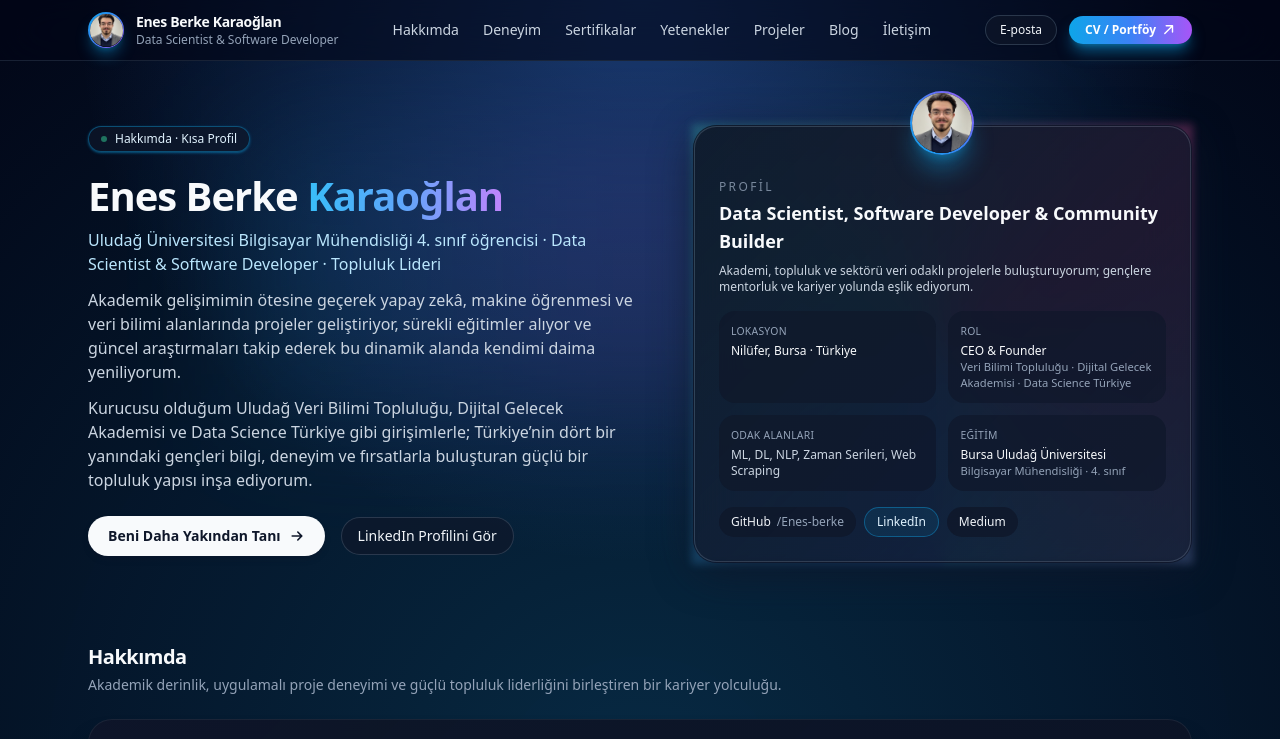
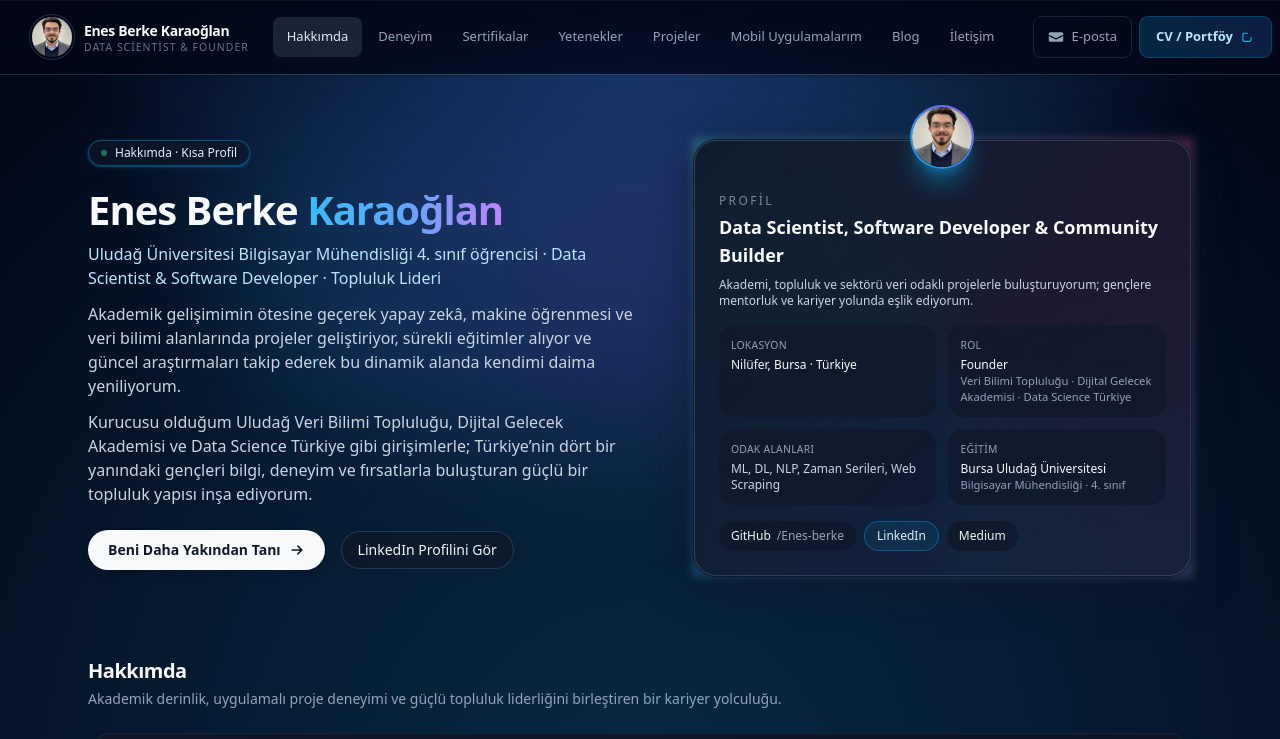
Before and after one commit to emrahhkucuk/emrahhkucuk.github.io, a website: page index.html in a window 1280 px wide. Shown: the top 739 px of the page. Drawn offline with nearby package versions, Linux system fonts and the light colour scheme.

Commit message:
upgrade 1.1

```diff
--- a/index.html
+++ b/index.html
@@ -100,6 +100,33 @@
       opacity: 1;
       transform: translateY(0);
     }
+
+    /* Header: active nav link */
+    header .nav-link.active {
+      color: rgb(226 232 240);
+      background: rgba(51, 65, 85, 0.5);
+    }
+
+    /* Full-width modern header */
+    .header-bar {
+      background: linear-gradient(180deg, rgba(2, 6, 23, 0.92) 0%, rgba(2, 6, 23, 0.78) 100%);
+      backdrop-filter: blur(20px);
+      -webkit-backdrop-filter: blur(20px);
+      border-bottom: 1px solid rgba(51, 65, 85, 0.6);
+      box-shadow:
+        0 1px 0 0 rgba(255, 255, 255, 0.04) inset,
+        0 1px 3px 0 rgba(0, 0, 0, 0.2);
+    }
+    .header-bar::after {
+      content: "";
+      position: absolute;
+      left: 0;
+      right: 0;
+      bottom: -1px;
+      height: 1px;
+      background: linear-gradient(90deg, transparent 0%, rgba(56, 189, 248, 0.25) 40%, rgba(129, 140, 248, 0.2) 60%, transparent 100%);
+      pointer-events: none;
+    }
   </style>
 </head>
 
@@ -115,49 +142,40 @@
     </div>
   </div>
 
-  <header
-    class="sticky top-0 z-40 border-b border-slate-800/80 bg-slate-950/80 backdrop-blur-xl supports-[backdrop-filter]:bg-slate-950/60">
-    <div class="mx-auto flex max-w-6xl items-center justify-between px-4 py-3 lg:px-6">
-      <div class="flex items-center gap-3">
-        <div
-          class="flex h-9 w-9 items-center justify-center rounded-full bg-gradient-to-br from-sky-500 via-blue-500 to-purple-500 p-[1.5px] shadow-lg shadow-sky-500/40">
-          <div class="h-full w-full overflow-hidden rounded-full bg-slate-900">
-            <img src="./görsel/ebk.jpeg" alt="Enes Berke Karaoğlan" class="h-full w-full object-cover object-center"
-              loading="lazy" />
-          </div>
+  <header class="header-bar sticky top-0 z-40 w-full relative">
+    <div class="mx-auto flex max-w-7xl items-center justify-between gap-6 px-5 py-4 sm:px-6 lg:px-8">
+      <a href="#" class="flex items-center gap-3 shrink-0">
+        <div class="relative h-10 w-10 overflow-hidden rounded-full ring-1 ring-slate-600/50 ring-offset-2 ring-offset-slate-950">
+          <img src="./görsel/ebk.jpeg" alt="Enes Berke Karaoğlan" class="h-full w-full object-cover" loading="lazy" />
         </div>
-        <div class="leading-tight">
-          <p class="text-sm font-semibold tracking-tight text-slate-50">
-            Enes Berke Karaoğlan
-          </p>
-          <p class="text-xs text-slate-400">
-            Data Scientist & Software Developer
-          </p>
+        <div class="hidden leading-tight sm:block">
+          <span class="text-sm font-semibold tracking-tight text-slate-50 whitespace-nowrap">Enes Berke Karaoğlan</span>
+          <span class="block text-[0.65rem] font-medium uppercase tracking-widest text-slate-500 whitespace-nowrap">Data Scientist & Founder</span>
         </div>
-      </div>
+      </a>
 
-      <nav class="hidden items-center gap-6 text-sm font-medium text-slate-300 md:flex">
-        <a href="#about" class="hover:text-sky-400 transition-colors">Hakkımda</a>
-        <a href="#experience" class="hover:text-sky-400 transition-colors">Deneyim</a>
-        <a href="#certificates" class="hover:text-sky-400 transition-colors">Sertifikalar</a>
-        <a href="#skills" class="hover:text-sky-400 transition-colors">Yetenekler</a>
-        <a href="#projects" class="hover:text-sky-400 transition-colors">Projeler</a>
-        <a href="#blog" class="hover:text-sky-400 transition-colors">Blog</a>
-        <a href="#contact" class="hover:text-sky-400 transition-colors">İletişim</a>
+      <nav class="hidden lg:flex items-center gap-0.5 flex-nowrap justify-center shrink-0" role="navigation">
+        <a href="#about" class="nav-link whitespace-nowrap shrink-0 rounded-lg px-3.5 py-2.5 text-[0.8125rem] font-medium text-slate-400 hover:bg-slate-800/50 hover:text-slate-100 transition-colors">Hakkımda</a>
+        <a href="#experience" class="nav-link whitespace-nowrap shrink-0 rounded-lg px-3.5 py-2.5 text-[0.8125rem] font-medium text-slate-400 hover:bg-slate-800/50 hover:text-slate-100 transition-colors">Deneyim</a>
+        <a href="#certificates" class="nav-link whitespace-nowrap shrink-0 rounded-lg px-3.5 py-2.5 text-[0.8125rem] font-medium text-slate-400 hover:bg-slate-800/50 hover:text-slate-100 transition-colors">Sertifikalar</a>
+        <a href="#skills" class="nav-link whitespace-nowrap shrink-0 rounded-lg px-3.5 py-2.5 text-[0.8125rem] font-medium text-slate-400 hover:bg-slate-800/50 hover:text-slate-100 transition-colors">Yetenekler</a>
+        <a href="#projects" class="nav-link whitespace-nowrap shrink-0 rounded-lg px-3.5 py-2.5 text-[0.8125rem] font-medium text-slate-400 hover:bg-slate-800/50 hover:text-slate-100 transition-colors">Projeler</a>
+        <a href="#mobile-apps" class="nav-link whitespace-nowrap shrink-0 rounded-lg px-3.5 py-2.5 text-[0.8125rem] font-medium text-slate-400 hover:bg-slate-800/50 hover:text-slate-100 transition-colors">Mobil Uygulamalarım</a>
+        <a href="#blog" class="nav-link whitespace-nowrap shrink-0 rounded-lg px-3.5 py-2.5 text-[0.8125rem] font-medium text-slate-400 hover:bg-slate-800/50 hover:text-slate-100 transition-colors">Blog</a>
+        <a href="#contact" class="nav-link whitespace-nowrap shrink-0 rounded-lg px-3.5 py-2.5 text-[0.8125rem] font-medium text-slate-400 hover:bg-slate-800/50 hover:text-slate-100 transition-colors">İletişim</a>
       </nav>
 
-      <div class="flex items-center gap-3">
+      <div class="flex items-center gap-2 shrink-0">
         <a href="mailto:enes.1berke@gmail.com"
-          class="hidden rounded-full border border-slate-700/80 bg-slate-900/70 px-3.5 py-1.5 text-xs font-medium text-slate-100 shadow-sm hover:border-sky-500/70 hover:text-sky-100 hover:shadow-sky-500/30 md:inline-flex">
+          class="hidden text-slate-400 hover:text-slate-100 transition-colors lg:inline-flex items-center gap-2 rounded-lg px-3.5 py-2.5 text-[0.8125rem] font-medium whitespace-nowrap border border-slate-700/50 hover:border-slate-600/60">
+          <svg xmlns="http://www.w3.org/2000/svg" class="h-4 w-4 shrink-0" viewBox="0 0 20 20" fill="currentColor"><path d="M3 4a2 2 0 00-2 2v1.161l8.441 4.221a1.25 1.25 0 001.118 0L19 7.162V6a2 2 0 00-2-2H3z" /><path d="M19 8.839l-7.77 3.885a2.75 2.75 0 01-2.46 0L1 8.839V14a2 2 0 002 2h14a2 2 0 002-2V8.839z" /></svg>
           E-posta
         </a>
         <a href="Enes%20Berke%20Karao%C4%9Flan%20CV.pdf" target="_blank" rel="noopener"
-          class="inline-flex items-center gap-1.5 rounded-full bg-gradient-to-r from-sky-500 via-blue-500 to-purple-500 px-4 py-1.5 text-xs font-semibold text-white shadow-lg shadow-sky-500/50">
+          class="inline-flex items-center gap-2 rounded-lg bg-gradient-to-r from-sky-500/20 to-blue-500/20 px-4 py-2.5 text-[0.8125rem] font-semibold text-sky-200 ring-1 ring-sky-500/40 hover:from-sky-500/30 hover:to-blue-500/30 hover:text-sky-100 hover:ring-sky-500/50 transition-all whitespace-nowrap">
           <span>CV / Portföy</span>
-          <svg xmlns="http://www.w3.org/2000/svg" class="h-3.5 w-3.5" viewBox="0 0 20 20" fill="currentColor">
-            <path fill-rule="evenodd"
-              d="M5 4a1 1 0 011-1h9a1 1 0 011 1v9a1 1 0 11-2 0V6.414l-9.293 9.293a1 1 0 01-1.414-1.414L12.586 5H6a1 1 0 01-1-1z"
-              clip-rule="evenodd" />
+          <svg xmlns="http://www.w3.org/2000/svg" class="h-3.5 w-3.5 text-sky-400/90" viewBox="0 0 20 20" fill="currentColor">
+            <path fill-rule="evenodd" d="M4.25 5.5a.75.75 0 00-.75.75v8.5c0 .414.336.75.75.75h8.5a.75.75 0 00.75-.75v-4a.75.75 0 011.5 0v4A2.25 2.25 0 0112.75 17h-8.5A2.25 2.25 0 012 14.75v-8.5A2.25 2.25 0 014.25 4h5a.75.75 0 010 1.5h-5z" clip-rule="evenodd" />
           </svg>
         </a>
       </div>
@@ -254,7 +272,7 @@
                   Rol
                 </dt>
                 <dd class="mt-1 font-medium text-slate-50">
-                  CEO & Founder
+                  Founder
                 </dd>
                 <p class="text-[0.7rem] text-slate-400">
                   Veri Bilimi Topluluğu · Dijital Gelecek Akademisi · Data Science Türkiye
@@ -458,10 +476,10 @@
               <div class="space-y-1 text-sm">
                 <div class="flex flex-wrap items-center justify-between gap-2">
                   <p class="font-medium text-slate-50">Dijital Gelecek Akademisi</p>
-                  <p class="text-xs text-slate-400">Ağu 2024 — Haz 2025</p>
+                  <p class="text-xs text-slate-400">Ağu 2024 — Devam</p>
                 </div>
                 <p class="text-xs font-medium text-purple-200">
-                  Kurucu · Eğitim Girişimi
+                  Kurucu & CEO · Eğitim Girişimi
                 </p>
                 <p class="text-xs text-slate-300">
                   Türkiye genelinde eğitim eşitsizliğini azaltmayı hedefleyen, ücretsiz ve çevrimiçi eğitimler sunan
@@ -476,7 +494,7 @@
               <div class="space-y-1 text-sm">
                 <div class="flex flex-wrap items-center justify-between gap-2">
                   <p class="font-medium text-slate-50">Bursa Uludağ Üniversitesi</p>
-                  <p class="text-xs text-slate-400">Kas 2024 — Haz 2025</p>
+                  <p class="text-xs text-slate-400">Kas 2024 — Devam</p>
                 </div>
                 <p class="text-xs font-medium text-amber-200">
                   Student Assistant
@@ -867,6 +885,36 @@
       </div>
     </section>
 
+    <!-- Mobil Uygulamalarım -->
+    <section id="mobile-apps" class="section-anchor mt-16 fade-in-up space-y-4 lg:mt-20">
+      <div>
+        <h2 class="text-lg font-semibold tracking-tight text-slate-50 sm:text-xl">
+          Mobil Uygulamalarım
+        </h2>
+        <p class="mt-1 text-xs text-slate-400 sm:text-sm">
+          Şu an geliştirdiğim mobil uygulamalar.
+        </p>
+      </div>
+
+      <div class="glass rounded-2xl border border-slate-800/80 bg-slate-950/80 p-4 shadow-lg shadow-slate-950/70 max-w-md">
+        <div class="flex items-center gap-3">
+          <div class="flex h-12 w-12 shrink-0 items-center justify-center overflow-hidden rounded-xl bg-slate-800/80">
+            <img src="./görsel/annemyanimdalogo.png" alt="Annem Yanımda" class="h-10 w-10 object-contain" loading="lazy" />
+          </div>
+          <div class="min-w-0 flex-1">
+            <h3 class="text-sm font-semibold text-slate-50">Annem Yanımda</h3>
+            <p class="text-xs text-slate-400">Geliştirme aşamasında</p>
+          </div>
+        </div>
+        <a href="yasal-metinler.html" class="mt-3 inline-flex items-center gap-1.5 text-xs font-medium text-sky-300 hover:text-sky-200">
+          Yasal metinler
+          <svg xmlns="http://www.w3.org/2000/svg" class="h-3.5 w-3.5" viewBox="0 0 20 20" fill="currentColor">
+            <path fill-rule="evenodd" d="M7.21 14.77a.75.75 0 01.02-1.06L11.168 10 7.23 6.29a.75.75 0 111.04-1.08l4.5 4.25a.75.75 0 010 1.06l-4.5 4.25a.75.75 0 01-1.06-.02z" clip-rule="evenodd" />
+          </svg>
+        </a>
+      </div>
+    </section>
+
     <!-- Blog -->
     <section id="blog" class="section-anchor mt-16 fade-in-up space-y-6 lg:mt-20">
       <div class="flex flex-wrap items-center justify-between gap-4">
@@ -983,6 +1031,16 @@
     // Dynamic year
     document.getElementById('year').textContent = new Date().getFullYear();
 
+    // Active nav link from hash
+    function setActiveNav() {
+      const hash = window.location.hash || '#about';
+      document.querySelectorAll('header .nav-link').forEach((a) => {
+        a.classList.toggle('active', a.getAttribute('href') === hash);
+      });
+    }
+    window.addEventListener('hashchange', setActiveNav);
+    window.addEventListener('load', setActiveNav);
+
     // Reveal on scroll
     const observer = new IntersectionObserver(
       (entries) => {
```
Also changed, not shown: yasal-metinler.html (added, +121 -0 lines), görsel/annemyanimdalogo.png (added), 2 other files.
